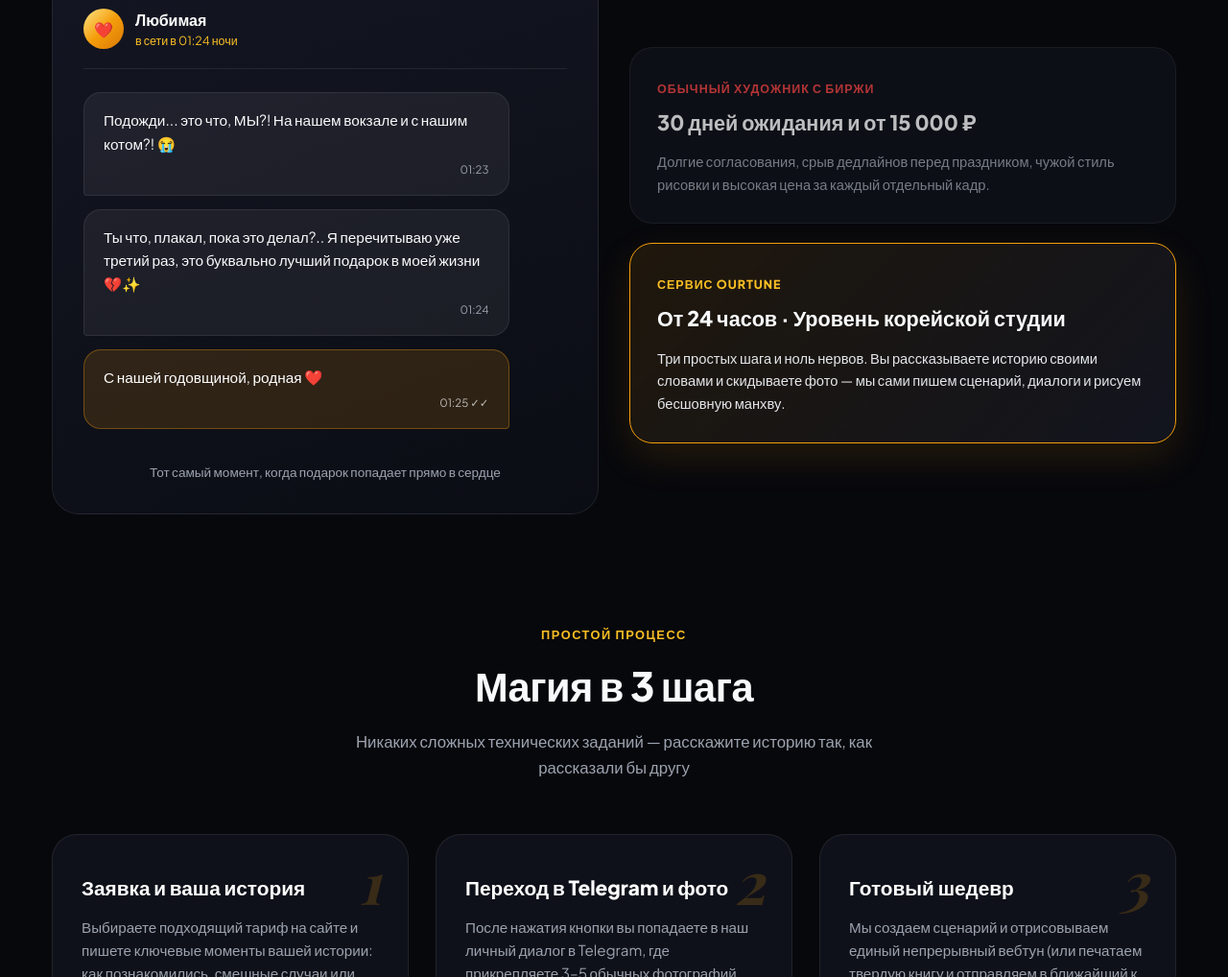
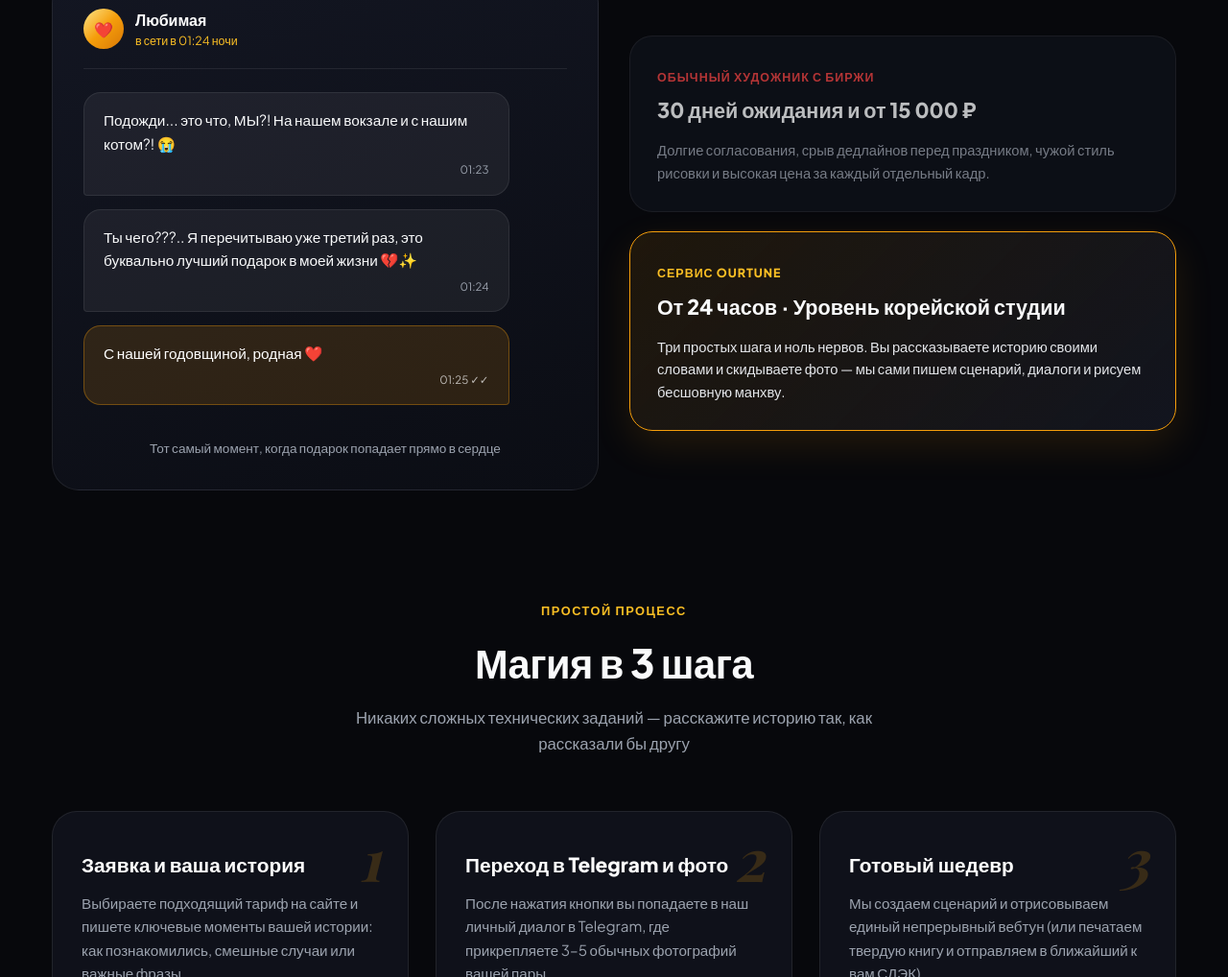
Before and after one commit to elecktrovlad8-dot/LoveStory, a plain HTML site: page index.html in a window 1280 px wide. Shown: the part 4878-5896 px from the top of the page at 96% size. Drawn offline with nearby package versions, Linux system fonts and the light colour scheme; a web font is replaced by a local one.

Commit message:
Update index.html

```diff
--- a/index.html
+++ b/index.html
@@ -1246,7 +1246,7 @@
               <div class="chat-time">01:23</div>
             </div>
             <div class="chat-bubble">
-              Ты что, плакал, пока это делал?.. Я перечитываю уже третий раз, это буквально лучший подарок в моей жизни 💔✨
+              Ты чего???.. Я перечитываю уже третий раз, это буквально лучший подарок в моей жизни 💔✨
               <div class="chat-time">01:24</div>
             </div>
             <div class="chat-bubble gold">
```
